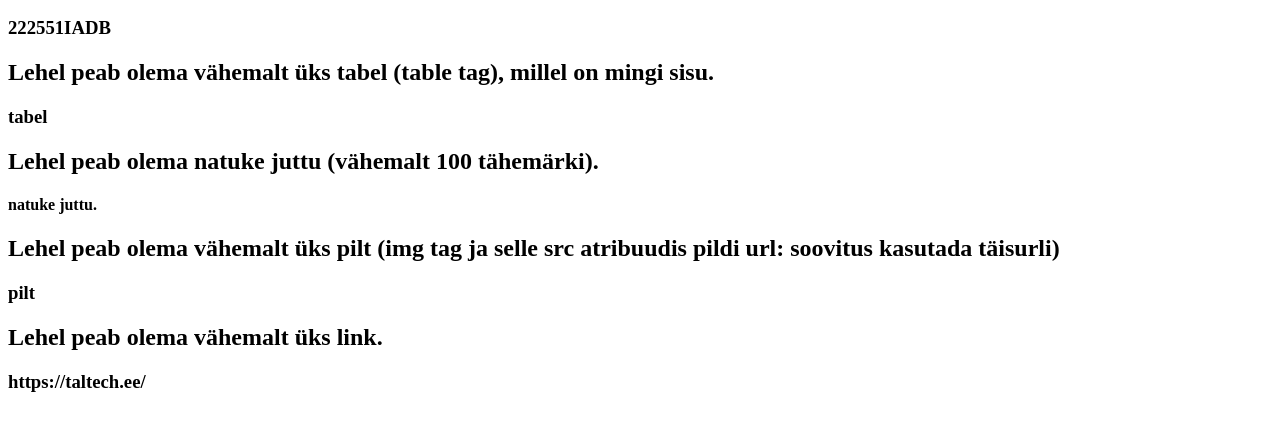
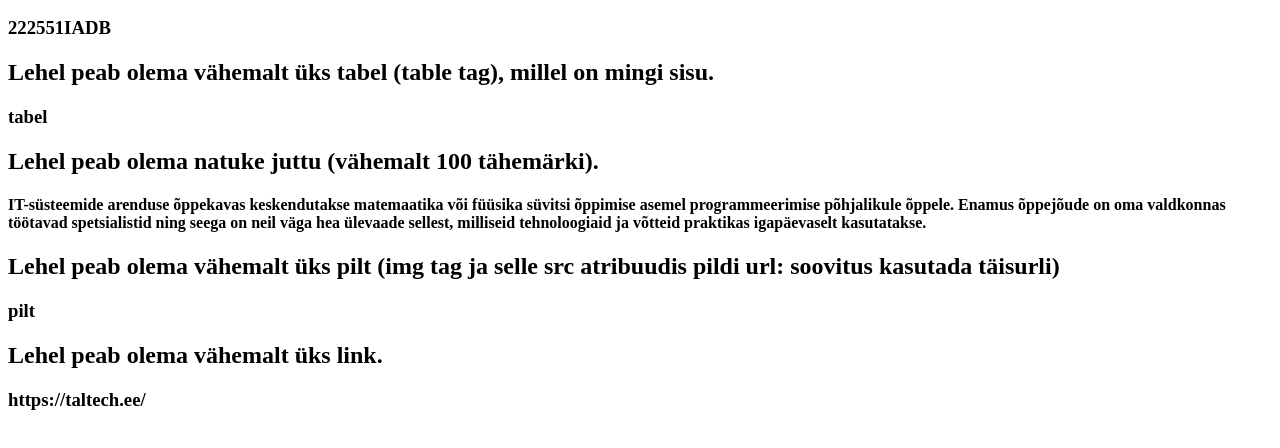
Before and after one commit to mapipe/mapipe.github.io, a plain HTML site: page index.html in a window 1280 px wide. Shown: the part 110-558 px from the top of the page. Drawn offline with Linux system fonts and the light colour scheme.

Commit message:
Update index.html

```diff
--- a/index.html
+++ b/index.html
@@ -11,7 +11,7 @@
 <h2>Lehel peab olema vähemalt üks tabel (table tag), millel on mingi sisu.</h2>
 <h3>tabel</h3>
 <h2>Lehel peab olema natuke juttu (vähemalt 100 tähemärki).</h2>
-<h4>natuke juttu.</h4>
+<h4>IT-süsteemide arenduse õppekavas keskendutakse matemaatika või füüsika süvitsi õppimise asemel programmeerimise põhjalikule õppele. Enamus õppejõude on oma valdkonnas töötavad spetsialistid ning seega on neil väga hea ülevaade sellest, milliseid tehnoloogiaid ja võtteid praktikas igapäevaselt kasutatakse.</h4>
 <h2>Lehel peab olema vähemalt üks pilt (img tag ja selle src atribuudis pildi url: soovitus kasutada täisurli)</h2>
 <h3>pilt</h3>
 <h2>Lehel peab olema vähemalt üks link.</h2>
```
